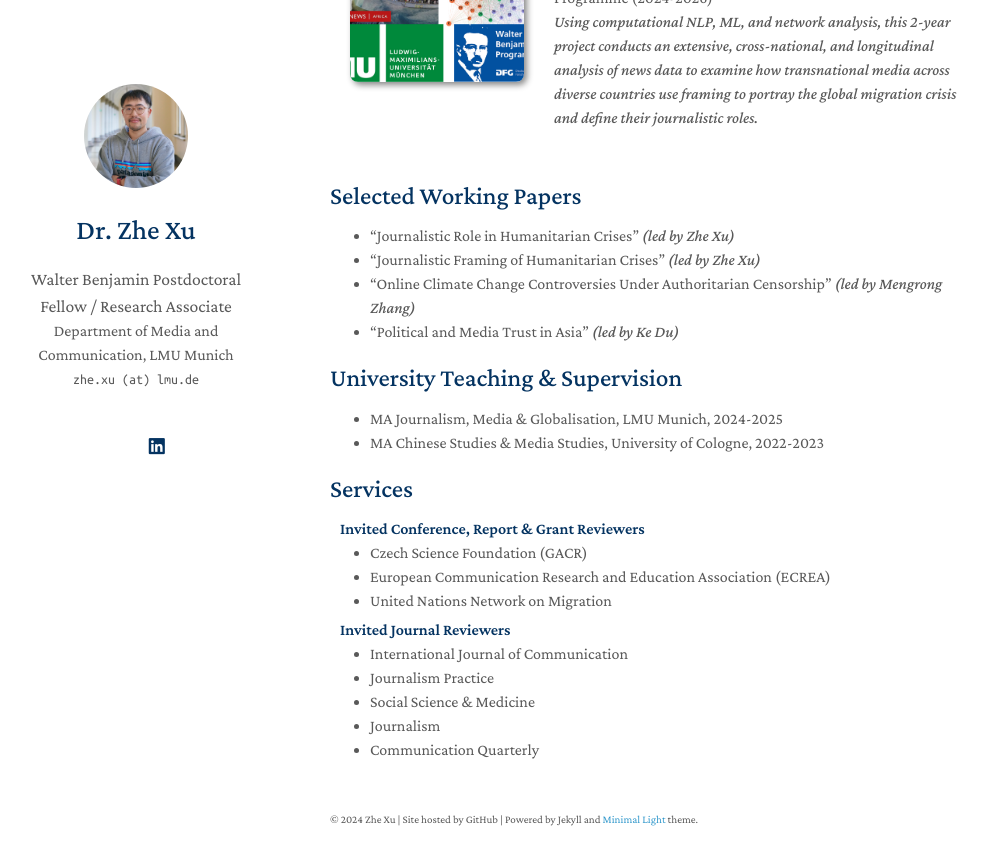
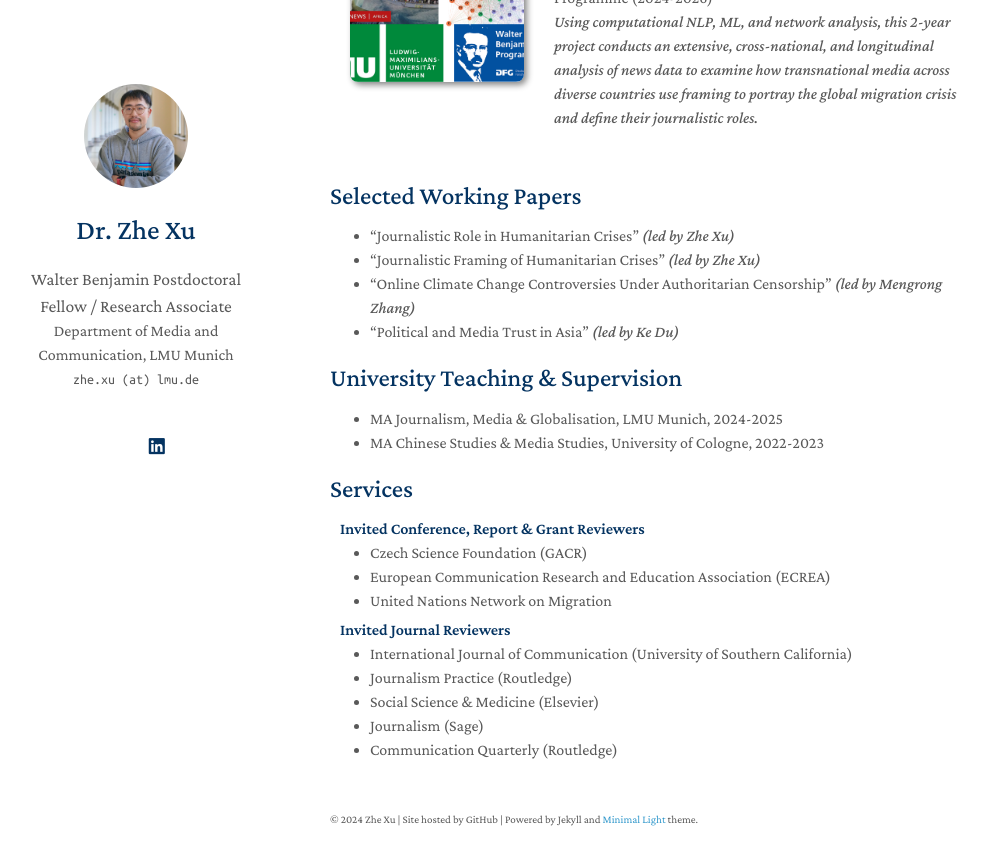
Before and after one commit to zhexuphd/home, a Jekyll site: the page built from index.md, in a window 1280 px wide and 900 px high, scrolled down 1543 px. Shown: the top 865 px of the window, without its empty margins (140-1128 px from the left). Built offline with Jekyll 4.4.1, drawn with Linux system fonts in a browser that asks for light colours; a style sheet for code colours, icons or effects is not loaded; our own code applies the rules of GitHub Pages for plain Markdown files.

Commit message:
Update services.md

```diff
--- a/_includes/services.md
+++ b/_includes/services.md
@@ -11,9 +11,9 @@
 <h4 style="margin:0 10px 0;">Invited Journal Reviewers</h4>
 
 <ul style="margin:0 0 20px;">
-  <li><a href="https://ijoc.org/index.php/ijoc"><autocolor>International Journal of Communication </autocolor></a></li>
-  <li><a href="https://www.tandfonline.com/journals/rjop20"><autocolor>Journalism Practice</autocolor></a></li>
-   <li><a href="https://www.sciencedirect.com/journal/social-science-and-medicine"><autocolor>Social Science & Medicine</autocolor></a></li>
-   <li><a href="https://journals.sagepub.com/home/jou"><autocolor>Journalism</autocolor></a></li>
-  <li><a href="https://www.tandfonline.com/journals/rcqu20"><autocolor>Communication Quarterly</autocolor></a></li>
+  <li><a href="https://ijoc.org/index.php/ijoc"><autocolor>International Journal of Communication (University of Southern California)</autocolor></a></li>
+  <li><a href="https://www.tandfonline.com/journals/rjop20"><autocolor>Journalism Practice (Routledge)</autocolor></a></li>
+   <li><a href="https://www.sciencedirect.com/journal/social-science-and-medicine"><autocolor>Social Science & Medicine (Elsevier)</autocolor></a></li>
+   <li><a href="https://journals.sagepub.com/home/jou"><autocolor>Journalism (Sage)</autocolor></a></li>
+  <li><a href="https://www.tandfonline.com/journals/rcqu20"><autocolor>Communication Quarterly (Routledge)</autocolor></a></li>
 </ul>
```
